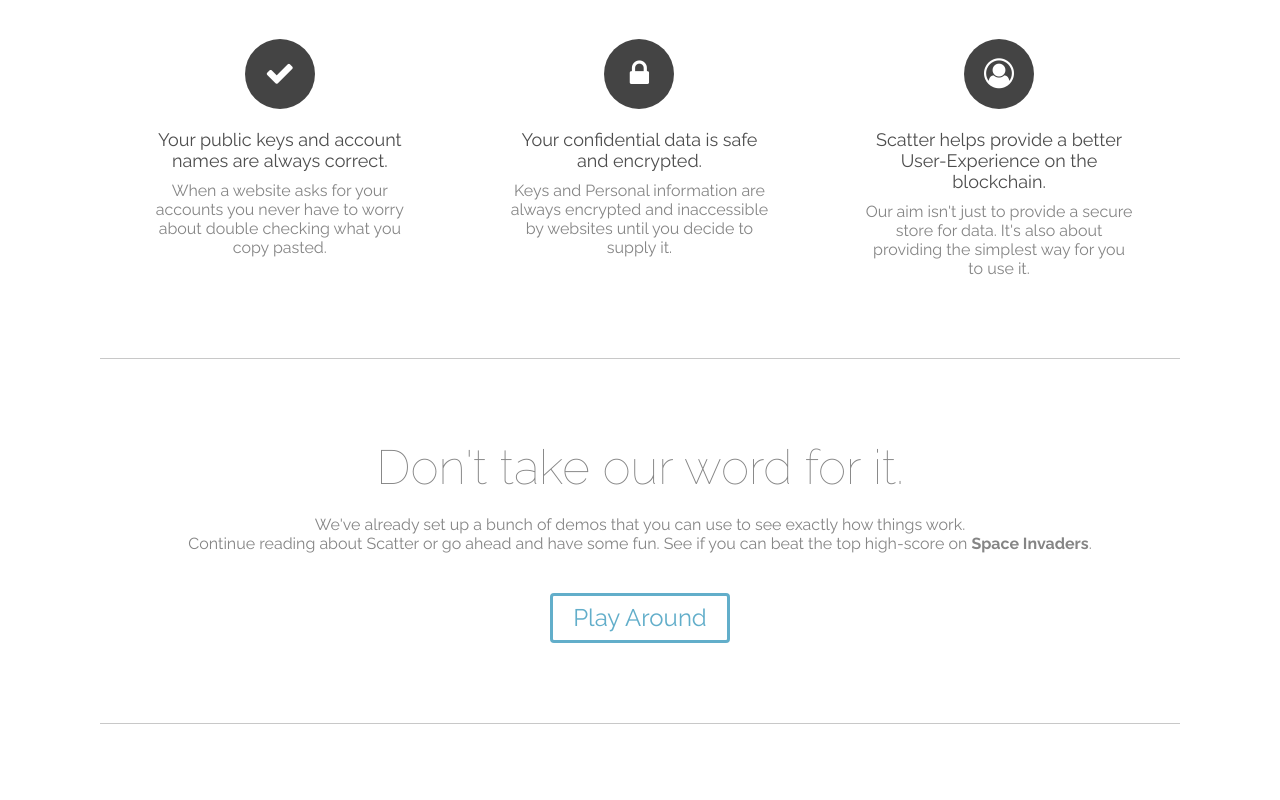
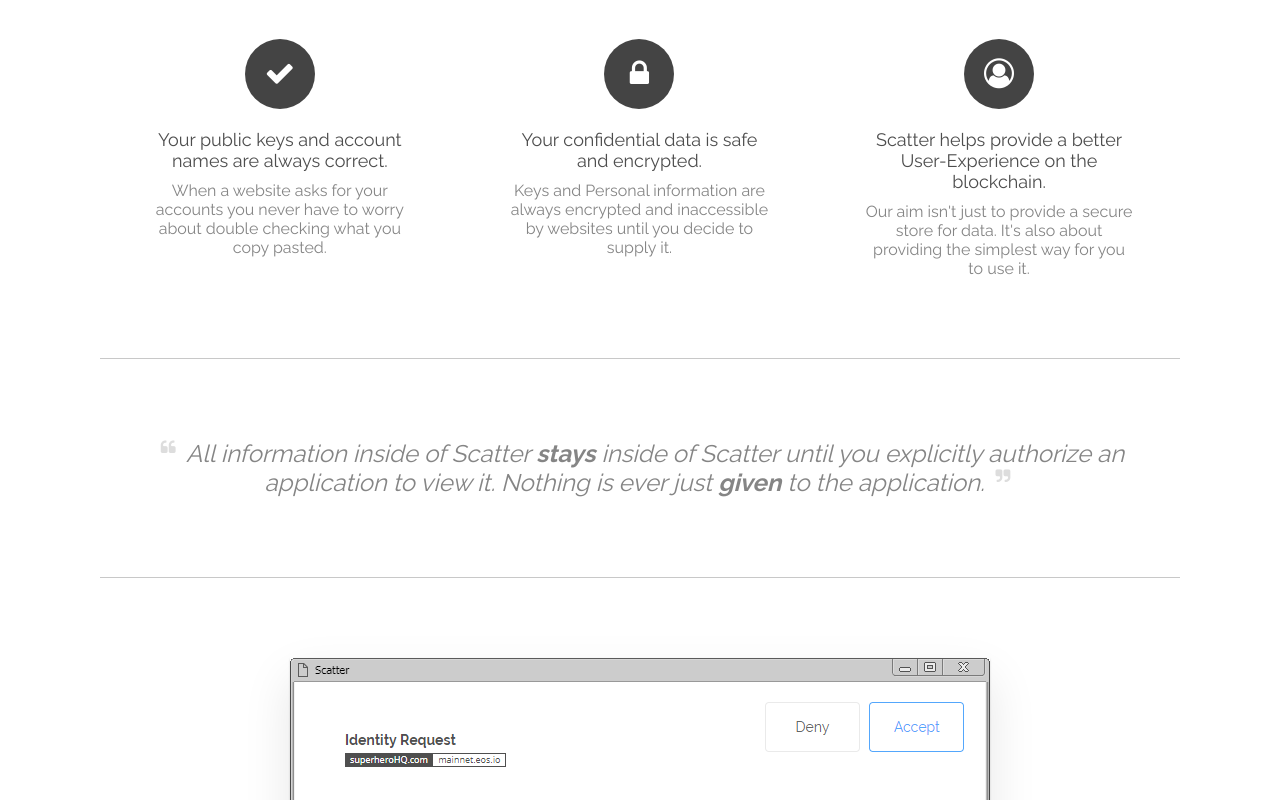
Before and after one commit to nsjames/Scatter-Portal, an Angular app: page / in a window 1280 px wide. Shown: the part 2000-2800 px from the top of the page. Built offline with nearby package versions, Linux system fonts and the light colour scheme; a web font is replaced by a local one.

Commit message:
removed demos and airdrop links

```diff
--- a/src/app/views/home/home.component.html
+++ b/src/app/views/home/home.component.html
@@ -33,6 +33,8 @@
 
 
 
+
+
   <section class="logos">
     <!--<figure class="header"></figure>-->
     <!--<figure class="sub-header"></figure>-->
@@ -42,6 +44,7 @@
     <a href="https://www.imeos.one/" target="_blank" class="icon-logo"><img src="assets/logos/imeos.png"/></a>
     <a href="http://pandafun.io/" target="_blank" class="icon-logo"><img src="assets/logos/pandafun.png"/></a>
     <a href="http://www.queri.io/" target="_blank" class="icon-logo"><img src="assets/logos/queri.png"/></a>
+    <a href="https://eoswalletpro.com/" target="_blank" class="icon-logo"><img src="assets/logos/eoswalletpro.png"/></a>
     <a href="https://www.carmel.io/" target="_blank" class="icon-logo"><img src="assets/logos/carmel.png"/></a>
     <a href="https://tulipconf.com/" target="_blank" class="icon-logo"><img src="assets/logos/tulip.png"/></a>
     <a href="https://hack-til-dawn.com" target="_blank" class="icon-logo"><img src="assets/logos/hacktildawn.png"/></a>
@@ -111,32 +114,32 @@
 
   <hr class="higher" />
 
-  <section class="elaborated-cta">
-    <figure class="header">Don't take our word for it.</figure>
-    <figure class="sub-header">
-      We've already set up a bunch of demos that you can use to see exactly how things work.
-      <br>
-      Continue reading about Scatter or go ahead and have some fun. See if you can beat the top high-score on <b>Space Invaders</b>.
-    </figure>
-    <a href="http://www.demos.scatter-eos.com/#/" target="_blank" class="button">Play Around</a>
-  </section>
+  <!--<section class="elaborated-cta">-->
+    <!--<figure class="header">Don't take our word for it.</figure>-->
+    <!--<figure class="sub-header">-->
+      <!--We've already set up a bunch of demos that you can use to see exactly how things work.-->
+      <!--<br>-->
+      <!--Continue reading about Scatter or go ahead and have some fun. See if you can beat the top high-score on <b>Space Invaders</b>.-->
+    <!--</figure>-->
+    <!--<a href="http://www.demos.scatter-eos.com/#/" target="_blank" class="button">Play Around</a>-->
+  <!--</section>-->
 
-  <hr class="higher" />
+  <!--<hr class="higher" />-->
 
-  <section class="elaborated-cta">
-    <figure class="header"><b>Hold your horses!</b></figure>
-    <figure class="sub-header">
-      <b>The Scatter RIDL airdrop, reservation and auction is currently underway.</b>
-      RIDL is a system for Scatter that provides Identities the ability to become unique and to give/gain reputation. It also adds some
-      extra security to Scatter by creating a decentralized whitelist/blacklist of applications.
-      <br><br>
-      RIDL participation is not a mandatory requirement for using Scatter.
-    </figure>
-    <a href="http://airdrop.scatter-eos.com/#/" target="_blank" class="button">Go To Airdrop</a>
-    <a href="https://docs.google.com/document/d/1P6Oz08vNjrJO1H3HmBkuh4BIVm3-0YAe4nqo-xfT4v0/edit?usp=sharing" target="_blank" class="button">Read About RIDL</a>
-  </section>
+  <!--<section class="elaborated-cta">-->
+    <!--<figure class="header"><b>Hold your horses!</b></figure>-->
+    <!--<figure class="sub-header">-->
+      <!--<b>The Scatter RIDL airdrop, reservation and auction is currently underway.</b>-->
+      <!--RIDL is a system for Scatter that provides Identities the ability to become unique and to give/gain reputation. It also adds some-->
+      <!--extra security to Scatter by creating a decentralized whitelist/blacklist of applications.-->
+      <!--<br><br>-->
+      <!--RIDL participation is not a mandatory requirement for using Scatter.-->
+    <!--</figure>-->
+    <!--<a href="http://airdrop.scatter-eos.com/#/" target="_blank" class="button">Go To Airdrop</a>-->
+    <!--<a href="https://docs.google.com/document/d/1P6Oz08vNjrJO1H3HmBkuh4BIVm3-0YAe4nqo-xfT4v0/edit?usp=sharing" target="_blank" class="button">Read About RIDL</a>-->
+  <!--</section>-->
 
-  <hr class="higher" />
+  <!--<hr class="higher" />-->
 
   <section>
     <figure class="quote centered">
```
Also changed, not shown: src/assets/logos/eoswalletpro.png (added).
